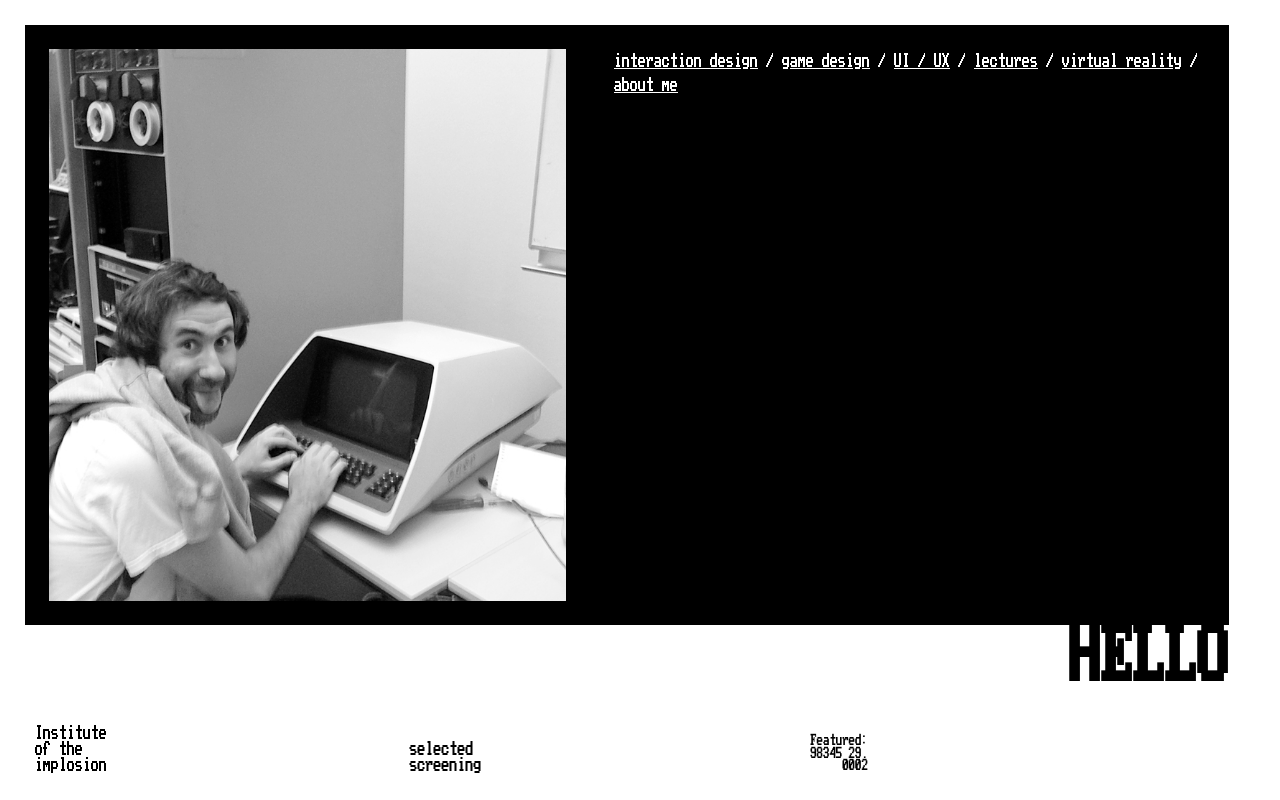
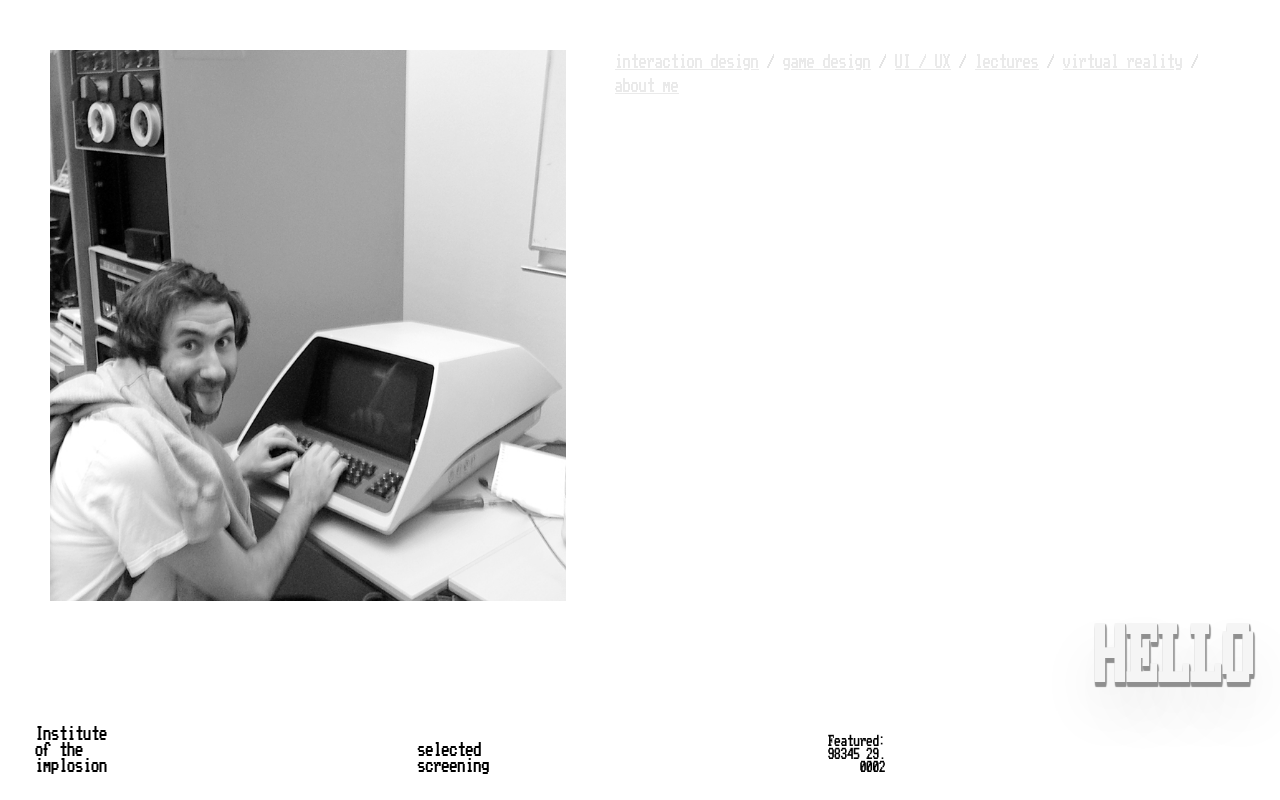
Before and after one commit to screeeen/Porfolio, a plain HTML site: page index.html in a window 1280 px wide. Shown: the top 800 px of the page. Drawn offline with Linux system fonts and the light colour scheme.

Commit message:
structure

```diff
--- a/index.html
+++ b/index.html
@@ -5,7 +5,7 @@
   <meta charset="UTF-8">
   <meta name="viewport" content="width=device-width, initial-scale=1.0">
   <meta http-equiv="X-UA-Compatible" content="ie=edge">
-  <title>Document</title>
+  <title>Portfolio</title>
   <link rel="stylesheet" href="styles/style.css">
   <link rel="stylesheet" href="styles/reset.css">
 
@@ -30,7 +30,7 @@
         </div>
       </div>
       <div class="caja-inner-bottom">
-        <h1 class="titulo">HELLO</h1>
+        <h1 class="titulo text-3d">HELLO</h1>
         <div class="pies">
           <p class="bloq">Institute of the implosion</p>
           <p class="bloq">selected screening</p>
@@ -159,7 +159,6 @@
     <about>
 
     </about>
-
 </body>
 
 </html>
--- a/lines.js
+++ b/lines.js
@@ -11,9 +11,9 @@ function myLoop() {
     line.style.height = "2px";
     line.style.background = "#00000055";
 
-    let elementHeight = document.getElementById("content").offsetHeight;
-
-    document.getElementById("content").appendChild(line);
+    let elementHeight = document.getElementById("all").offsetHeight;
+    console.log(elementHeight);
+    document.getElementById("all").appendChild(line);
     index += 2;
     if (index < elementHeight) {
       myLoop();
--- a/styles/style.css
+++ b/styles/style.css
@@ -4,7 +4,7 @@
   src: url('./../Px437_PhoenixEGA_8x8-2y.ttf');
 }
 
-body {
+#all {
   width: 98vw;
   height: 100vh;
 }
@@ -38,8 +38,10 @@ main {
 
 .line {
   height: .001px;
-  background: white;
+  background: black;
   animation: dude 0.75s 1 forwards;
+  z-index: -100;
+  overflow: visible;
 }
 
 .overlay {
@@ -94,7 +96,20 @@ main {
   margin-bottom: -150px;
   font-weight: 100;
   overflow: hidden;
-  color:whitesmoke;
+  color:black;
+  opacity: 0.1;
+  transition: 0.4s;
+
+}
+
+.block p:hover {
+  width: 100%;
+  line-height: 1.5em;
+  margin-bottom: -150px;
+  font-weight: 100;
+  overflow: hidden;
+  color:black;
+  opacity:1;
 
 }
 
@@ -107,17 +122,23 @@ h1 {
 }
 
 p {
-  /* color: whitesmoke; */
+  color: black;
   margin: 0;
   text-align: left;
   font-size: 2em;
+
 }
 
 a {
-  color: white;
-  /* text-decoration: none; */
-  /* text-align: left; */
+  color: black;
   font-size: 4em;
+  opacity: 0.8;
+  transition: 0.4s;
+
+}
+a:hover{
+  color:black;
+  opacity:1;
 }
 
 .caja{
@@ -126,12 +147,11 @@ height: 100vh;
 display: block;
 margin: 2% auto 1% auto;
 font-family: 'Computer', sans-serif;
-
 }
 
 
 .caja-inner{
-  background: black;
+  /* background: black; */
   width: 96%;
   height: 75%;
   margin: 0 auto 0 auto;
@@ -141,14 +161,9 @@ font-family: 'Computer', sans-serif;
 }
 
 .caja-inner-bottom{
-  /* background: lightblue; */
   width: 96%;
-  /* height: 75%; */
   margin: 0 auto 0 auto;
-  /* display: flex;
-  flex-direction: row; */
   font-family: 'Computer', sans-serif;
-
 }
 
 .titulo{
@@ -176,8 +191,6 @@ font-family: 'Computer', sans-serif;
 
 .bloq{
   width: 10%;
-  /* font-size: 1.3em; */
-  /* font-weight: 300; */
 }
 
 .bloq:nth-child(1) {
@@ -190,3 +203,15 @@ font-family: 'Computer', sans-serif;
   font-size: .8em;
   font-weight: 300;
 }
+
+
+
+.text-3d {
+  color: #f5f5f5;
+  text-shadow: 1px 1px 1px #919191,
+      1px 2px 1px #919191,
+      1px 3px 1px #919191,
+      1px 4px 1px #919191,
+      1px 5px 1px #919191,
+  1px 30px 60px rgba(1,1,1,0.1);
+}
```
